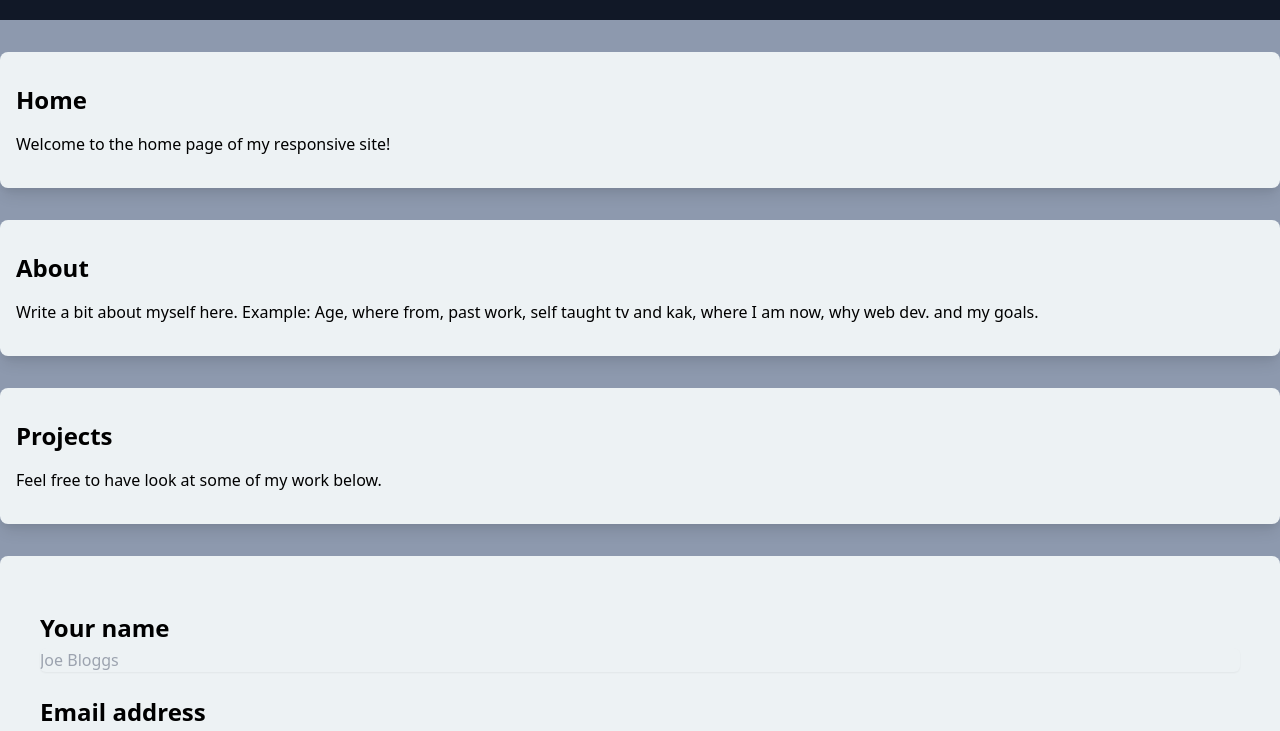
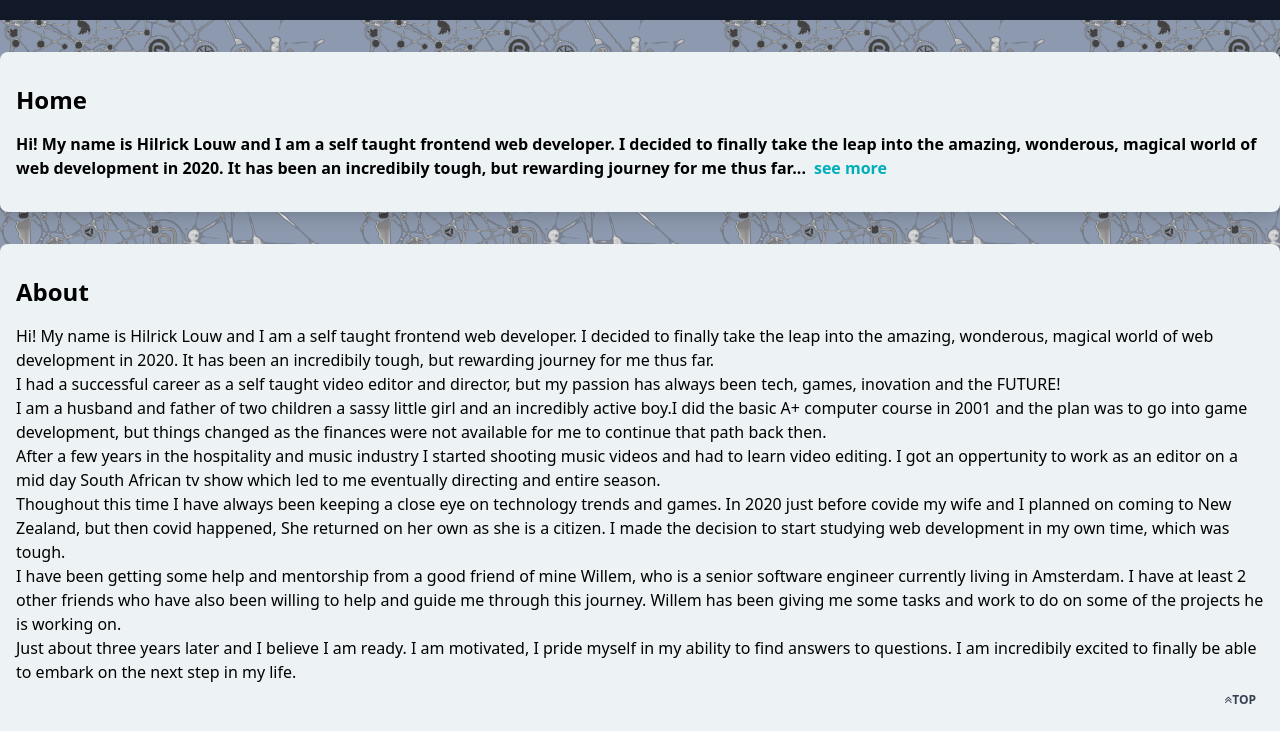
Before and after one commit to HilrickWebDev/my-portfolio, a plain HTML site: page index.html in a window 1280 px wide. Shown: the part 64-795 px from the top of the page. Drawn offline with nearby package versions, Linux system fonts and the light colour scheme.

Commit message:
Need to fix background, then add the rest of the content

```diff
--- a/index.html
+++ b/index.html
@@ -16,12 +16,18 @@
       href="https://unpkg.com/tailwindcss@^2/dist/tailwind.min.css"
       rel="stylesheet"
     />
+    <link
+      rel="stylesheet"
+      href="https://cdnjs.cloudflare.com/ajax/libs/font-awesome/4.7.0/css/font-awesome.min.css"
+      integrity="sha256-eZrrJcwDc/3uDhsdt61sL2oOBY362qM3lon1gyExkL0="
+      crossorigin="anonymous"
+    />
   </head>
   <body>
     <!-- Page content -->
     <div class="min-h-screen flex flex-col">
       <!-- Header -->
-      <header class="bg-gray-900 py-6">
+      <header id="navbar" class="bg-gray-900 py-6">
         <div class="container mx-auto main-container">
           <h1 class="text-3xl font-bold">Hilrick Louw</h1>
           <nav class="ml-auto nav-menu">
@@ -50,7 +56,16 @@
             class="h-full w-screen w-full max-w-full mx-auto px-4 py-8 bg-white rounded-lg shadow-lg"
           >
             <h2 class="text-2xl font-bold mb-4">Home</h2>
-            <p>Welcome to the home page of my responsive site!</p>
+            <p class="font-bold">
+              Hi! My name is Hilrick Louw and I am a self taught frontend web
+              developer. I decided to finally take the leap into the amazing,
+              wonderous, magical world of web development in 2020. It has been
+              an incredibily tough, but rewarding journey for me thus far...<a
+                href="#about"
+                class="font-bold px-2 text-right see-more"
+                >see more</a
+              >
+            </p>
           </div>
 
           <!-- About page -->
@@ -61,10 +76,52 @@
           >
             <h2 class="text-2xl font-bold mb-4">About</h2>
             <p>
-              Write a bit about myself here. Example: Age, where from, past
-              work, self taught tv and kak, where I am now, why web dev. and my
-              goals.
+              Hi! My name is Hilrick Louw and I am a self taught frontend web
+              developer. I decided to finally take the leap into the amazing,
+              wonderous, magical world of web development in 2020. It has been
+              an incredibily tough, but rewarding journey for me thus far.
+              <br />
+              I had a successful career as a self taught video editor and
+              director, but my passion has always been tech, games, inovation
+              and the FUTURE! <br />
+              I am a husband and father of two children a sassy little girl and
+              an incredibly active boy.I did the basic A+ computer course in
+              2001 and the plan was to go into game development, but things
+              changed as the finances were not available for me to continue that
+              path back then. <br />
+              After a few years in the hospitality and music industry I started
+              shooting music videos and had to learn video editing. I got an
+              oppertunity to work as an editor on a mid day South African tv
+              show which led to me eventually directing and entire season.
+              <br />
+              Thoughout this time I have always been keeping a close eye on
+              technology trends and games. In 2020 just before covide my wife
+              and I planned on coming to New Zealand, but then covid happened,
+              She returned on her own as she is a citizen. I made the decision
+              to start studying web development in my own time, which was tough.
+              <br />
+              I have been getting some help and mentorship from a good friend of
+              mine Willem, who is a senior software engineer currently living in
+              Amsterdam. I have at least 2 other friends who have also been
+              willing to help and guide me through this journey. Willem has been
+              giving me some tasks and work to do on some of the projects he is
+              working on.
+              <br />
+              Just about three years later and I believe I am ready. I am
+              motivated, I pride myself in my ability to find answers to
+              questions. I am incredibily excited to finally be able to embark
+              on the next step in my life.
+              <br />
             </p>
+
+            <div>
+              <div class="mt-2 text-gray-700 text-right text-xs">
+                <a href="#navbar" class="font-bold px-2 text-right nav-item"
+                  ><i class="fa fa-angle-double-up" aria-hidden="true"></i
+                  >TOP</a
+                >
+              </div>
+            </div>
           </div>
 
           <!-- Projects -->
@@ -75,6 +132,15 @@
           >
             <h2 class="text-2xl font-bold mb-4">Projects</h2>
             <p>Feel free to have look at some of my work below.</p>
+
+            <div>
+              <div class="mt-2 text-gray-700 text-right text-xs">
+                <a href="#navbar" class="font-bold px-2 text-right nav-item"
+                  ><i class="fa fa-angle-double-up" aria-hidden="true"></i
+                  >TOP</a
+                >
+              </div>
+            </div>
           </div>
 
           <!-- Contact me -->
@@ -123,7 +189,8 @@
                 </div>
                 <div>
                   <div class="mt-2 text-gray-700 text-right text-xs">
-                    <a href="#home" class="font-bold px-2 text-right nav-item"
+                    <a href="#navbar" class="font-bold px-2 text-right nav-item"
+                      ><i class="fa fa-angle-double-up" aria-hidden="true"></i
                       >TOP</a
                     >
                   </div>
--- a/styles.css
+++ b/styles.css
@@ -1,12 +1,9 @@
 body {
     background-color: #8d99ae;
+    background-image: url(/images/background2.png);
 }
 header {
     color: #edf2f4;
-}
-
-.main-container {
-    display: flex;
 }
 
 #home {
@@ -15,6 +12,7 @@ header {
 
 #about {
     background-color: #edf2f4;
+
 }
 
 #projects {
@@ -25,6 +23,15 @@ header {
     background-color: #edf2f4;
 }
 
+
+.main-container {
+    display: flex;
+}
+
 .input-color {
     background-color: #edf2f4;
 }
+
+.see-more {
+    color: #00afb9;
+}
```
Also changed, not shown: images/background-1.png (added), images/background2.png (added), images/corners/redpurple.png (added), images/webfile/orangered.webp (added), images/webfile/purplegreen.webp (added).
